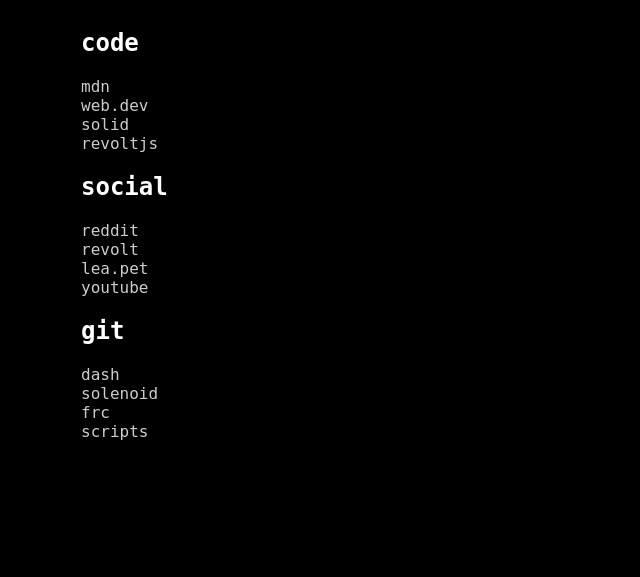
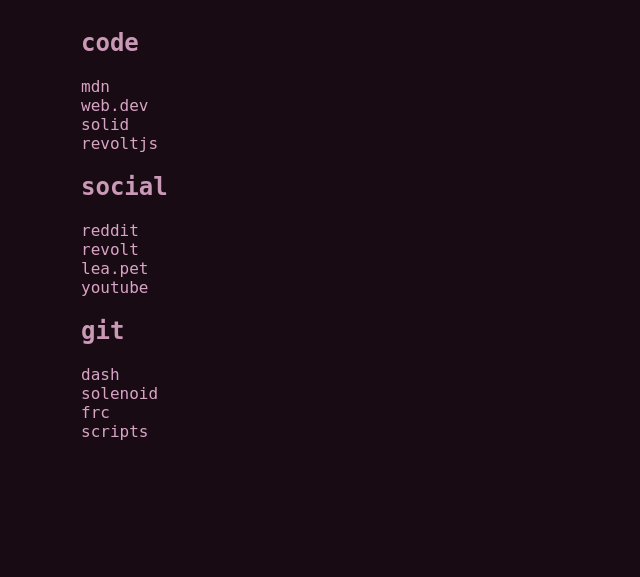
Before and after one commit to stationaryStation/dash, a plain HTML site: page index.html in a window 1280 px wide. Shown: the part 223-800 px from the top of the page, without its empty margins (239-879 px from the left). Drawn offline with Linux system fonts and the light colour scheme.

Commit message:
Change Colourscheme

```diff
--- a/index.css
+++ b/index.css
@@ -3,8 +3,8 @@
 }
 
 body {
-    background-color: #000;
-    color: #ccc;
+    background-color: #190B14;
+    color: #D8A4C6;
     height: 100vh;
     padding: 0;
     margin: 0;
@@ -32,12 +32,12 @@ section {
 }
 
 section > h2 {
-    color: #fff;
+    color: #C999B6;
 }
 
 section > a[role="link"]:visited,
 section > a[role="link"] {
-    color: #ccc;
+    color: #D8A4C6;
     text-decoration: none;
 }
 
```
